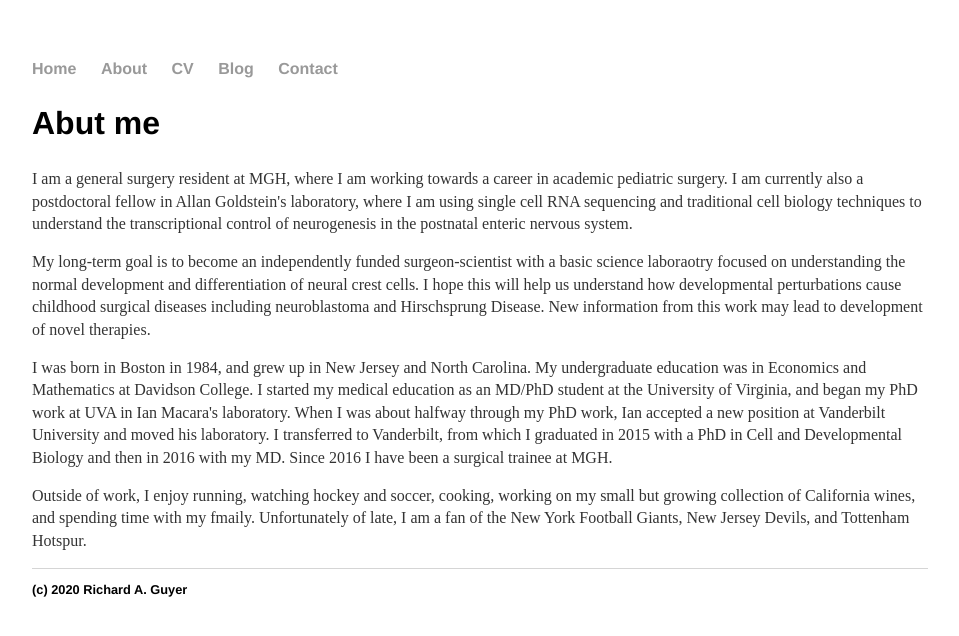
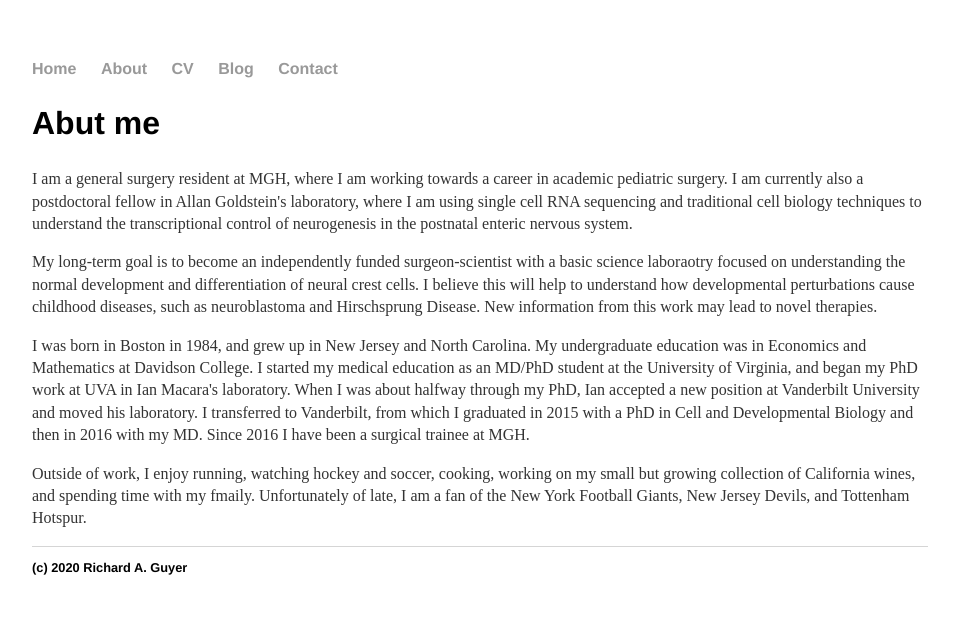
Before and after one commit to riguyer/riguyer.github.io, a Jekyll site: the page built from about.html, in a window 1280 px wide. Shown: the top 636 px of the page, without its empty margins (160-1119 px from the left). Built offline with Jekyll 4.4.1, drawn with Linux system fonts in a browser that asks for light colours.

Commit message:
Update about.html

```diff
--- a/about.html
+++ b/about.html
@@ -13,14 +13,14 @@ permalink: /about/
 
 	<p>
 	My long-term goal is to become an independently funded surgeon-scientist with a basic science laboraotry focused on understanding the normal
-	development and differentiation of neural crest cells. I hope this will help us understand how developmental perturbations cause childhood surgical
-	diseases including neuroblastoma and Hirschsprung Disease. New information from this work may lead to development of novel therapies.
+	development and differentiation of neural crest cells. I believe this will help to understand how developmental perturbations cause childhood diseases,
+	such as neuroblastoma and Hirschsprung Disease. New information from this work may lead to novel therapies.
 	</p>
 
 	<p>
 	I was born in Boston in 1984, and grew up in New Jersey and North Carolina. My undergraduate education was in Economics and Mathematics at Davidson
 	College. I started my medical education as an MD/PhD student at the University of Virginia, and began my PhD work at UVA in Ian Macara's laboratory.
-	When I was about halfway through my PhD work, Ian accepted a new position at Vanderbilt University and moved his laboratory. I transferred to Vanderbilt,
+	When I was about halfway through my PhD, Ian accepted a new position at Vanderbilt University and moved his laboratory. I transferred to Vanderbilt,
 	from which I graduated in 2015 with a PhD in Cell and Developmental Biology and then in 2016 with my MD. Since 2016 I have been a surgical trainee at MGH.
 	</p>
 
```
